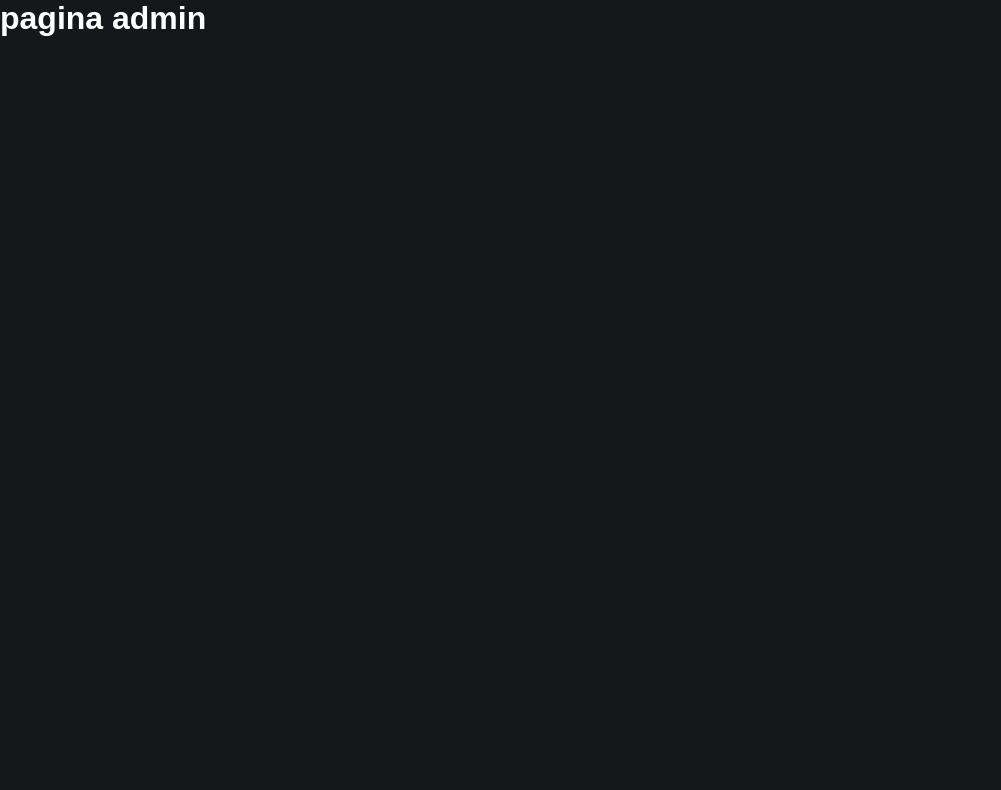
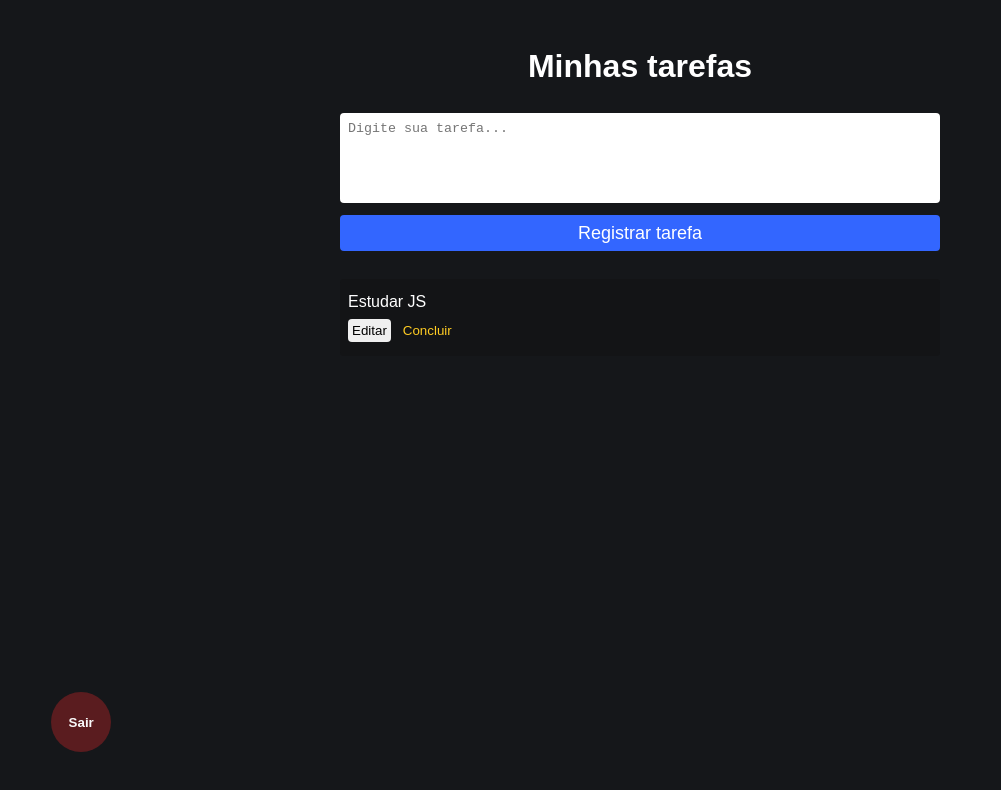
Before and after one commit to RaulCarloss/Lista_de_tarefa, a React (Create React App) app: page /admin in a window 1280 px wide. Shown: the top 790 px of the page, without its empty margins (0-1001 px from the left). Built offline with nearby package versions, Linux system fonts and the light colour scheme; no server answers; sample sign-in values are in the browser's storage.

Commit message:
pagina de admin

```diff
--- a/src/pages/Admin/admin.css
+++ b/src/pages/Admin/admin.css
@@ -0,0 +1,53 @@
+.admin-container {
+    display: flex;
+    flex-direction: column;
+    align-items: center;
+    margin-top: 48px;
+}
+.admin-container h1 {
+    margin-bottom: 28px;
+}
+.btn-register {
+    margin-bottom: 28px;
+}
+.list {
+    width: 90%;
+    max-width: 600px;
+    display: flex;
+    flex-direction: column;
+    background-color: rgba(18,18,18, 0.38);
+    border-radius: 4px;
+    margin-bottom: 12px;
+    justify-content: center;
+    padding: 14px 8px;
+}
+.list p {
+    margin-bottom: 8px;
+}
+.list button {
+    margin-right: 8px;
+    border: 0;
+    border-radius: 4px;
+    padding: 4px;
+}
+.btn-delete {
+    color:#ffcc23;
+    background-color: transparent;
+}
+.btn-logout {
+    position: absolute;
+    bottom: 6%;
+    left: 4%;
+    height: 60px;
+    width: 60px;
+    border-radius: 30px;
+    border: 0;
+    font-weight: bold;
+    background-color: rgba(219,38,41, 0.35);
+    color: #fafafa;
+    transition: all 0.5s;
+}
+.btn-logout:hover {
+    background-color: rgba(219,38,41, 1);
+    color: #fff;
+}
--- a/src/pages/Admin/index.js
+++ b/src/pages/Admin/index.js
@@ -1,9 +1,45 @@
+import { useState } from 'react'
 import './admin.css'
+import { auth } from '../../firebaseConnection'
+import { signOut } from 'firebase/auth'
 
 export default function Admin(){
+
+    const [tarefaInput, setTarefaInput] = useState('')
+
+    function handleRegister(e){
+        e.preventDefault();
+    }
+
+    async function handleLogout(){
+        await signOut(auth);
+    }
+
     return(
-        <div>
-            <h1>pagina admin</h1>
+        <div className='admin-container'>
+            <h1>Minhas tarefas</h1>
+
+            <form className='form' onSubmit={handleRegister}>
+                <textarea
+                    placeholder='Digite sua tarefa...'
+                    value={tarefaInput}
+                    onChange={ (e) => setTarefaInput(e.target.value) }
+                />
+
+                <button className='btn-register' type='submit'>Registrar tarefa</button>
+            </form>
+
+            <article className='list'>
+                <p>Estudar JS</p>
+
+                <div>
+                    <button>Editar</button>
+                    <button className='btn-delete'>Concluir</button>
+                </div>
+            </article>
+
+            <button className='btn-logout' onClick={handleLogout}>Sair</button>
+
         </div>
     )
 }
--- a/src/pages/Home/home.css
+++ b/src/pages/Home/home.css
@@ -40,6 +40,7 @@
     height: 90px;
     resize: none;
     border-radius: 4px;
+    padding: 8px;
 }
 .button-link {
     color: #b4b8bb;
```
